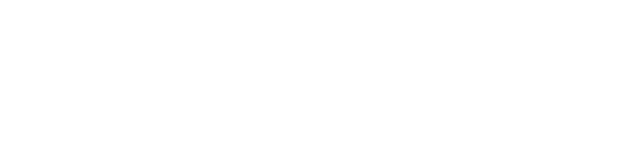
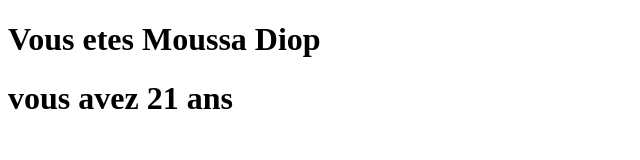
Before and after one commit to mdiop8862/SecondPartieGit, a plain HTML site: page profil.html in a window 1280 px wide. Shown: the whole page, without its empty margins (0-640 px from the left). Drawn offline with Linux system fonts and the light colour scheme.

Commit message:
deuxieme commit

```diff
--- a/profil.html
+++ b/profil.html
@@ -5,5 +5,17 @@
 </head>
 <body>
 
+	<div class="container">
+        <div class="row">
+        	<h1>Vous etes Moussa Diop </h1>
+        </div>
+
+        <div class="row">
+
+          <h1>vous avez 21 ans </h1>
+        </div>
+
+	</div>
+
 </body>
 </html>
```
Also changed, not shown: index.html (+3 -0 lines).
